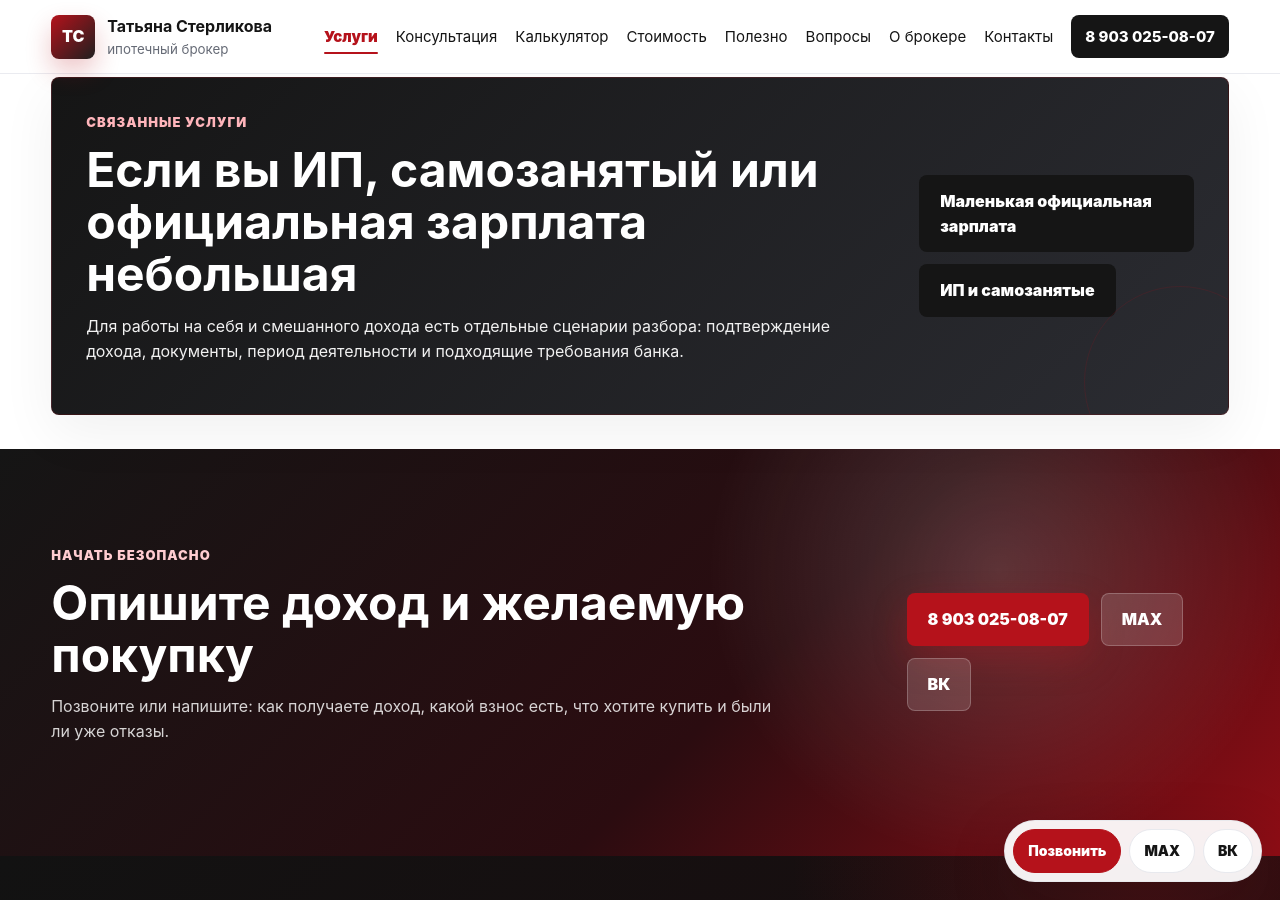
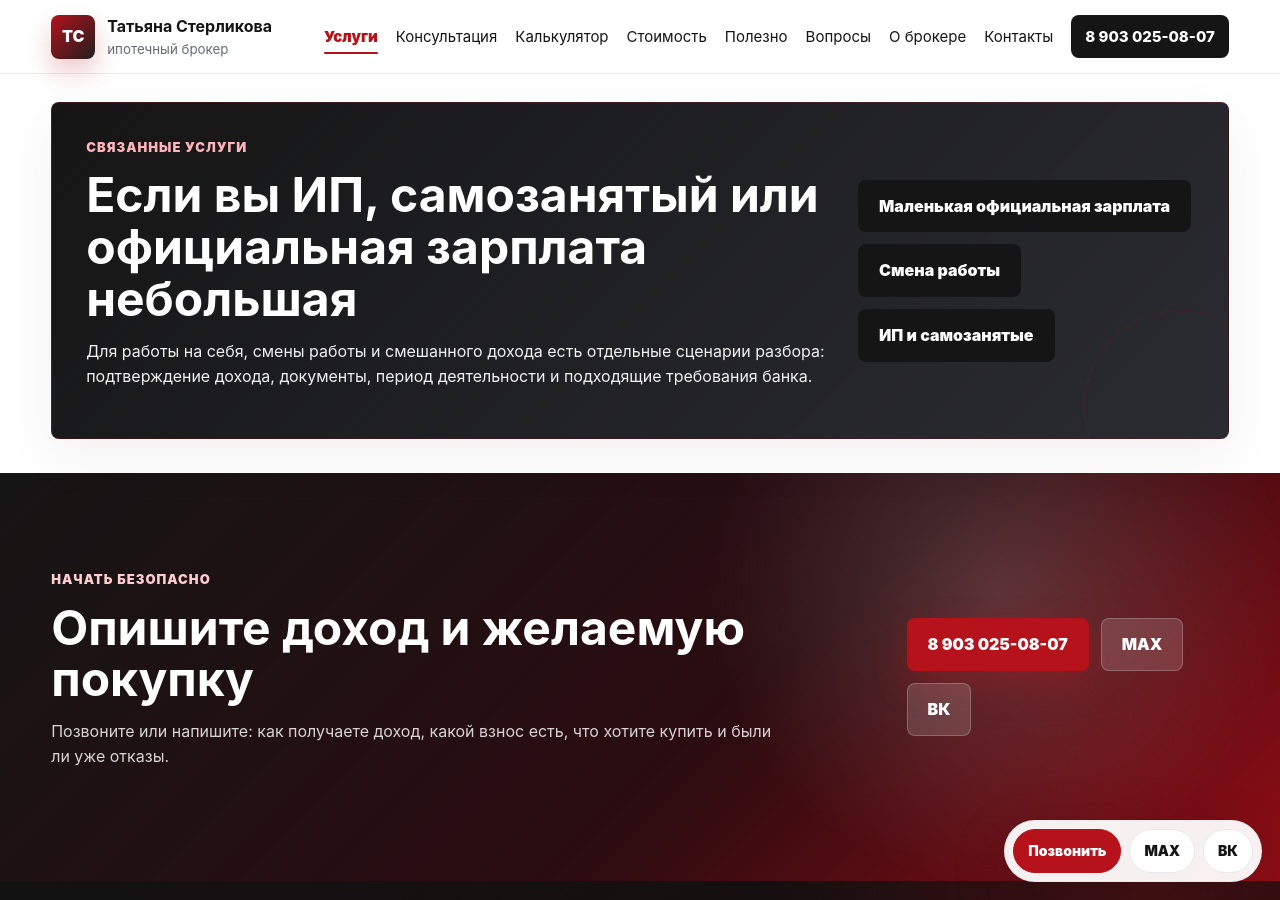
Before and after one commit to deputat36/broker, a Jekyll site: the page built from uslugi/ipoteka-bez-oficialnogo-dohoda.md, in a window 1280 px wide and 900 px high, scrolled down 2570 px. Built offline with Jekyll 4.4.1, drawn with Linux system fonts in a browser that asks for light colours; some of the changed text lies outside the part shown.

Commit message:
Добавлена ссылка на ипотеку при смене работы

```diff
--- a/uslugi/ipoteka-bez-oficialnogo-dohoda.md
+++ b/uslugi/ipoteka-bez-oficialnogo-dohoda.md
@@ -1,7 +1,7 @@
 ---
 layout: default
 title: Ипотека без официального дохода | Татьяна Стерликова
-description: Консультация ипотечного брокера, если доход не полностью официальный, работа без 2-НДФЛ, ИП, самозанятость или нестандартное подтверждение дохода.
+description: Консультация ипотечного брокера, если доход не полностью официальный, работа без 2-НДФЛ, смена работы, ИП, самозанятость или нестандартное подтверждение дохода.
 permalink: /uslugi/ipoteka-bez-oficialnogo-dohoda/
 og_type: article
 schema: '{"@context":"https://schema.org","@type":"Service","name":"Ипотека без официального дохода","provider":{"@type":"Person","name":"Татьяна Стерликова","telephone":"+79030250807"},"areaServed":["Борисоглебск","Грибановский район","Поворинский район"],"serviceType":"Ипотечная консультация"}'
@@ -9,12 +9,12 @@
 
 <section class="page-hero section"><div class="breadcrumbs"><a href="{{ '/' | relative_url }}">Главная</a> / <a href="{{ '/uslugi/' | relative_url }}">Услуги</a> / Без официального дохода</div><p class="eyebrow">Нестандартный доход</p><h1>Ипотека без официального дохода: с чего начать</h1><p class="lead">Если доход не полностью официальный, нет привычной справки или вы работаете на себя, сначала нужно понять, как банк может оценить платежеспособность и какие варианты подтверждения возможны.</p><div class="hero-actions"><a class="btn btn-primary" href="tel:+79030250807">Разобрать ситуацию</a><a class="btn btn-secondary" href="{{ '/konsultaciya/' | relative_url }}">Бесплатная консультация</a></div></section>
 
-<section class="section"><div class="section-head"><p class="eyebrow">Кому актуально</p><h2>Когда доход требует аккуратного разбора</h2><p>Такие заявки нельзя отправлять в банки наугад. Важно заранее понять формат занятости, регулярность дохода, кредитную нагрузку и возможные требования банка. Если официальная часть дохода небольшая, начните с материала <a class="text-link" href="{{ '/polezno/ipoteka-s-malenkoy-oficialnoy-zarplatoy/' | relative_url }}">ипотека с маленькой официальной зарплатой</a>.</p></div><div class="grid cards-4"><article class="card"><h3>Нет 2-НДФЛ</h3><p>Доход есть, но его нужно подтвердить не стандартной справкой или в другом формате.</p></article><article class="card"><h3>Часть дохода неофициальная</h3><p>Нужно понять, какую часть банк сможет учитывать и хватит ли ее для нужной суммы.</p></article><article class="card"><h3>ИП или самозанятость</h3><p>Банки по-разному смотрят на доход от бизнеса и самостоятельной занятости.</p></article><article class="card"><h3>Смена работы</h3><p>Если стаж или формат занятости менялись недавно, стоит проверить риски до подачи.</p></article></div></section>
+<section class="section"><div class="section-head"><p class="eyebrow">Кому актуально</p><h2>Когда доход требует аккуратного разбора</h2><p>Такие заявки нельзя отправлять в банки наугад. Важно заранее понять формат занятости, регулярность дохода, кредитную нагрузку и возможные требования банка. Если официальная часть дохода небольшая, начните с материала <a class="text-link" href="{{ '/polezno/ipoteka-s-malenkoy-oficialnoy-zarplatoy/' | relative_url }}">ипотека с маленькой официальной зарплатой</a>. Если недавно меняли работу, отдельно посмотрите разбор <a class="text-link" href="{{ '/polezno/ipoteka-pri-smene-raboty/' | relative_url }}">ипотека при смене работы</a>.</p></div><div class="grid cards-4"><article class="card"><h3>Нет 2-НДФЛ</h3><p>Доход есть, но его нужно подтвердить не стандартной справкой или в другом формате.</p></article><article class="card"><h3>Часть дохода неофициальная</h3><p>Нужно понять, какую часть банк сможет учитывать и хватит ли ее для нужной суммы.</p></article><article class="card"><h3>ИП или самозанятость</h3><p>Банки по-разному смотрят на доход от бизнеса и самостоятельной занятости.</p></article><article class="card"><h3><a href="{{ '/polezno/ipoteka-pri-smene-raboty/' | relative_url }}">Смена работы</a></h3><p>Если стаж или формат занятости менялись недавно, стоит проверить риски до подачи.</p></article></div></section>
 
 <section class="section muted"><div class="section-head"><p class="eyebrow">Что разберем</p><h2>На консультации важно увидеть всю картину</h2></div><div class="checklist"><div><strong>1</strong><span>Формат работы: найм, ИП, самозанятость, договоры, сезонный или смешанный доход.</span></div><div><strong>2</strong><span>Размер дохода, регулярность поступлений, действующие кредиты и кредитные карты.</span></div><div><strong>3</strong><span>Первоначальный взнос, объект покупки, семейная ипотека, материнский капитал.</span></div><div><strong>4</strong><span>Предыдущие заявки, отказы, кредитная история и частота обращений в банки.</span></div></div></section>
 
 <section class="section"><div class="section-head"><p class="eyebrow">Чего не обещаем</p><h2>Честный подход без гарантии одобрения</h2><p>Ни один брокер не может гарантировать решение банка. Задача консультации — не обещать невозможное, а выбрать более разумный маршрут и не создавать лишних отказов.</p></div><div class="grid cards-3"><article class="card"><h3>Сначала риски</h3><p>Разбираем слабые места заявки до отправки анкеты.</p></article><article class="card"><h3>Потом банк</h3><p>Смотрим, какие банки и программы логичнее под вашу ситуацию.</p></article><article class="card"><h3>Затем заявка</h3><p>Подача имеет смысл, когда понятны документы, платеж и стратегия.</p></article></div></section>
 
-<section class="section compact-section"><div class="notice"><div><p class="eyebrow">Связанные услуги</p><h2>Если вы ИП, самозанятый или официальная зарплата небольшая</h2><p>Для работы на себя и смешанного дохода есть отдельные сценарии разбора: подтверждение дохода, документы, период деятельности и подходящие требования банка.</p></div><div class="hero-actions"><a class="btn btn-dark" href="{{ '/polezno/ipoteka-s-malenkoy-oficialnoy-zarplatoy/' | relative_url }}">Маленькая официальная зарплата</a><a class="btn btn-dark" href="{{ '/uslugi/ipoteka-dlya-ip-samozanyatyh/' | relative_url }}">ИП и самозанятые</a></div></div></section>
+<section class="section compact-section"><div class="notice"><div><p class="eyebrow">Связанные услуги</p><h2>Если вы ИП, самозанятый или официальная зарплата небольшая</h2><p>Для работы на себя, смены работы и смешанного дохода есть отдельные сценарии разбора: подтверждение дохода, документы, период деятельности и подходящие требования банка.</p></div><div class="hero-actions"><a class="btn btn-dark" href="{{ '/polezno/ipoteka-s-malenkoy-oficialnoy-zarplatoy/' | relative_url }}">Маленькая официальная зарплата</a><a class="btn btn-dark" href="{{ '/polezno/ipoteka-pri-smene-raboty/' | relative_url }}">Смена работы</a><a class="btn btn-dark" href="{{ '/uslugi/ipoteka-dlya-ip-samozanyatyh/' | relative_url }}">ИП и самозанятые</a></div></div></section>
 
 <section class="section cta-section"><div><p class="eyebrow">Начать безопасно</p><h2>Опишите доход и желаемую покупку</h2><p>Позвоните или напишите: как получаете доход, какой взнос есть, что хотите купить и были ли уже отказы.</p></div><div class="cta-actions"><a class="btn btn-primary" href="tel:+79030250807">8 903 025-08-07</a><button class="btn btn-secondary" type="button" data-copy-phone>MAX</button><a class="btn btn-secondary" href="https://vk.com/tatyanasterlikova" rel="noopener">ВК</a></div></section>
```
